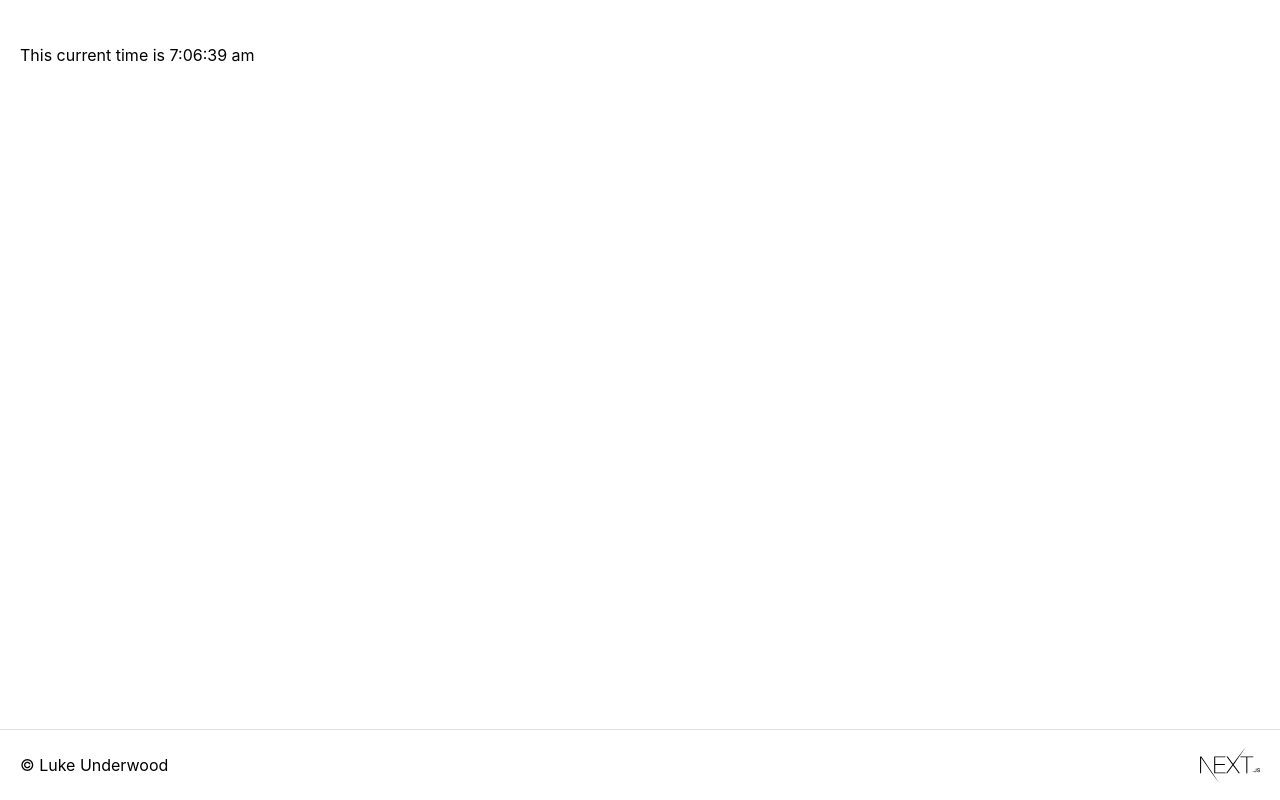
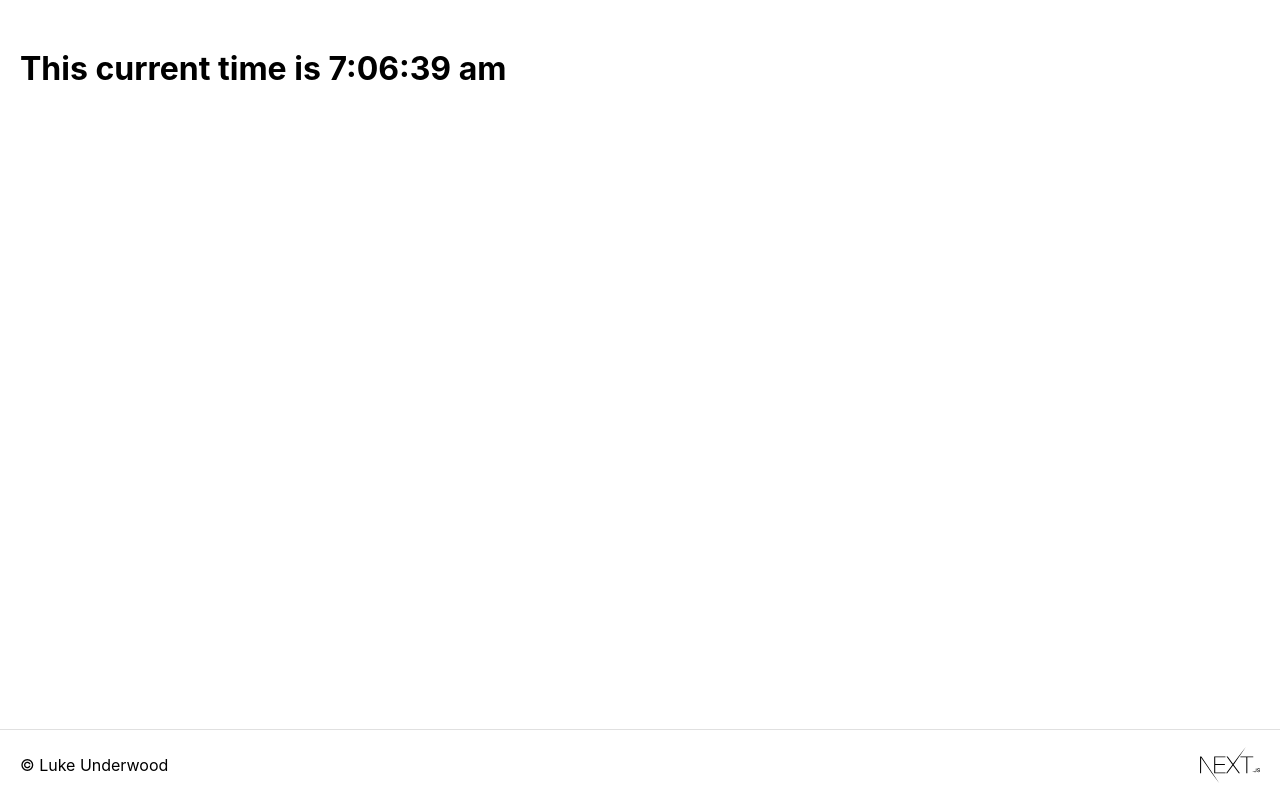
Before and after one commit to SnarkieDesign/next-app, a Next.js app: page / in a window 1280 px wide. Built offline with nearby package versions, Linux system fonts and the light colour scheme.

Commit message:
Format of home page

```diff
--- a/pages/index.tsx
+++ b/pages/index.tsx
@@ -8,7 +8,7 @@ const Home: React.FC<HomeProps> = () => {
   return (
     <Page>
       <Block>
-        <p>This current time is {dayjs().format("h:mm:ss a")}</p>
+        <h1>This current time is {dayjs().format("h:mm:ss a")}</h1>
       </Block>
     </Page>
   );
```
